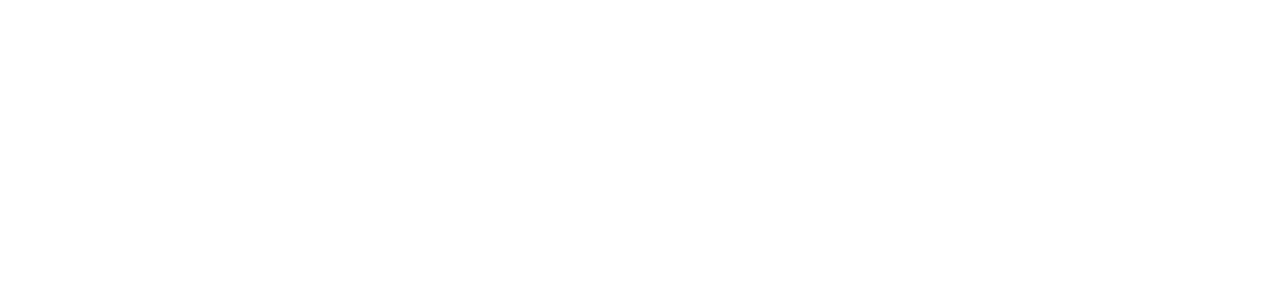
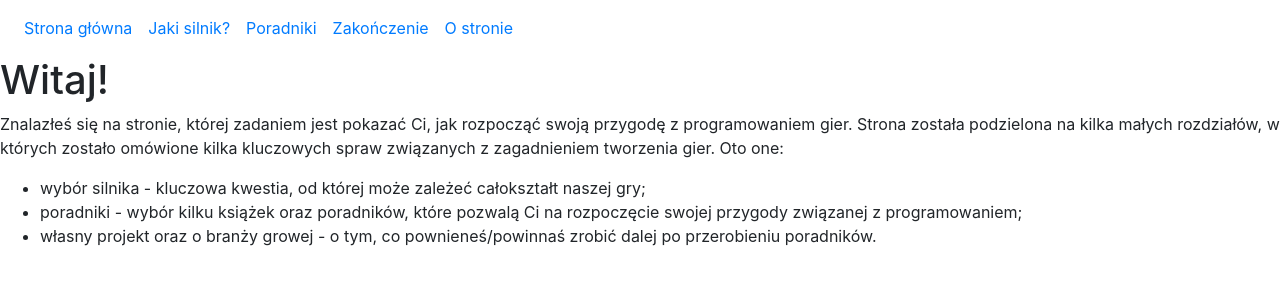
Before and after one commit to grabulskii/ProjektWWW, a plain HTML site: page index.html in a window 1280 px wide. Drawn offline with nearby package versions, Linux system fonts and the light colour scheme.

Commit message:
Dodano pasek nawigacyjny oraz tresć na stronie głównej

```diff
--- a/index.html
+++ b/index.html
@@ -12,7 +12,62 @@
     </head>
     <body>
 
+        <!-- Pasek nawigacyjny -->
+        <nav class="navbar navbar-expand-lg">
 
+            <!-- Menu toggler -->
+            <button class="navbar-toggler" type="button" data-toggle="collapse" data-target="#main-menu">
+                <!-- Ustawienie "hamburgera" jako standardowej ikony -->
+                <span class="navbar-toggler-icon"></span>
+            </button>
+
+            <!-- Główna część paska nawigacyjnego, zawierająca linki do podstron -->
+            <div class="collapse navbar-collapse" id="mainmenu">
+
+                <ul class="navbar-nav">
+
+                    <li class="nav-item">
+                        <a class="nav-link" href="index.html"> Strona główna </a>
+                    </li>
+
+                    <li class="nav-item">
+                        <a class="nav-link" href="index.html"> Jaki silnik? </a>
+                    </li>
+
+                    <li class="nav-item">
+                        <a class="nav-link" href="index.html"> Poradniki </a>
+                    </li>
+
+                    <li class="nav-item">
+                        <a class="nav-link" href="index.html"> Zakończenie </a>
+                    </li>
+
+                    <li class="nav-item">
+                        <a class="nav-link" href="index.html"> O stronie </a>
+                    </li>
+
+                </ul>
+
+            </div>
+
+        </nav>
+
+        <!-- Treść główna -->
+        <main>
+
+            <article>
+
+                <h1> Witaj! </h1>
+                <p> Znalazłeś się na stronie, której zadaniem jest pokazać Ci, jak rozpocząć swoją przygodę z programowaniem gier. Strona została podzielona na kilka małych rozdziałów, w których zostało omówione kilka kluczowych spraw związanych z zagadnieniem tworzenia gier. Oto one: </p>
+                <ul>
+                    <li> wybór silnika - kluczowa kwestia, od której może zależeć całokształt naszej gry; </li>
+                    <li> poradniki - wybór kilku książek oraz poradników, które pozwalą Ci na rozpoczęcie swojej przygody związanej z programowaniem; </li>
+                    <li> własny projekt oraz o branży growej - o tym, co pownieneś/powinnaś zrobić dalej po przerobieniu poradników. </li>
+                </ul>
+
+            </article>
+
+        </main>
 
         <!-- jQuery first, then Popper.js, then Bootstrap JS -->
         <script src="https://code.jquery.com/jquery-3.4.1.slim.min.js" integrity="sha384-J6qa4849blE2+poT4WnyKhv5vZF5SrPo0iEjwBvKU7imGFAV0wwj1yYfoRSJoZ+n" crossorigin="anonymous"></script>
```
